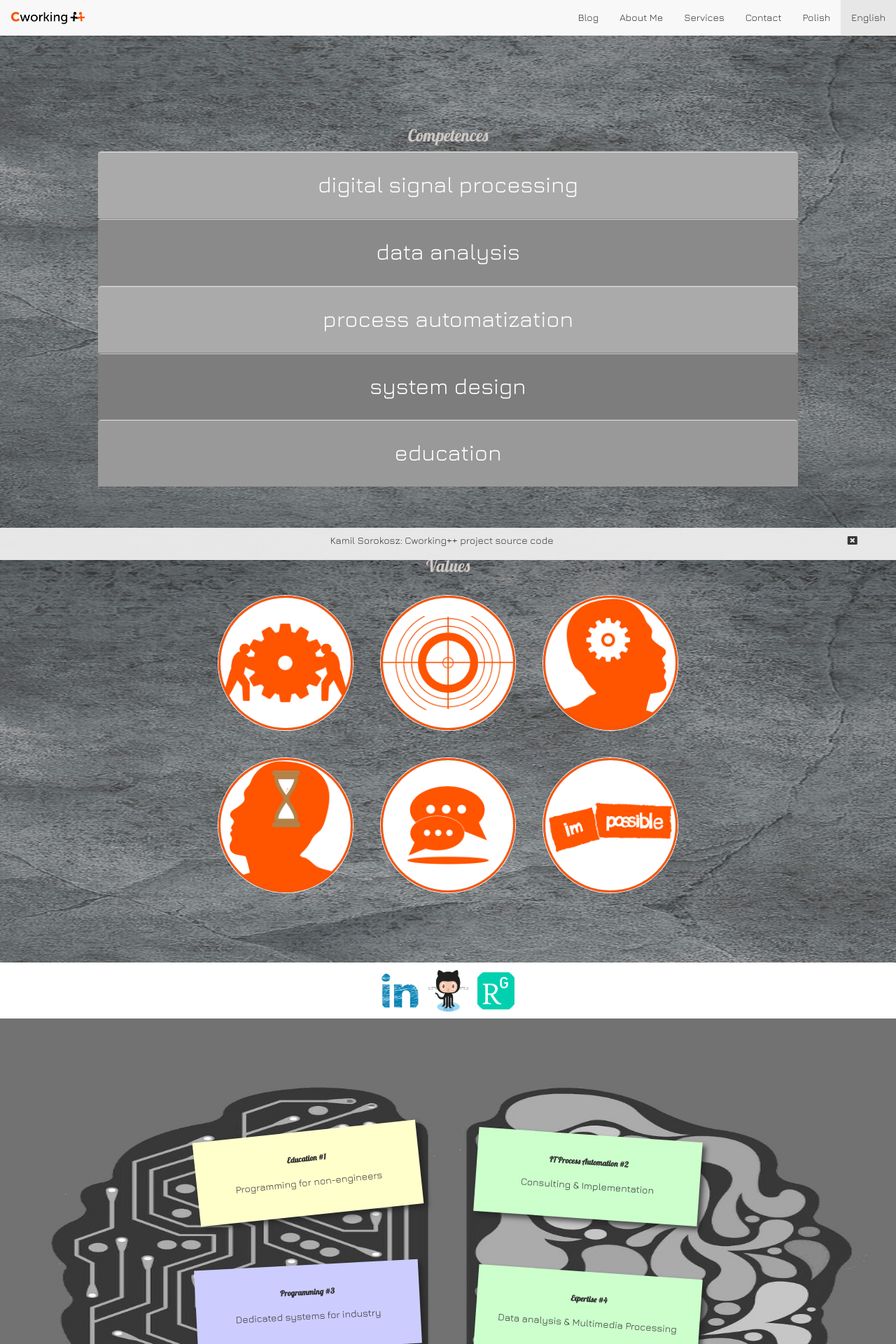
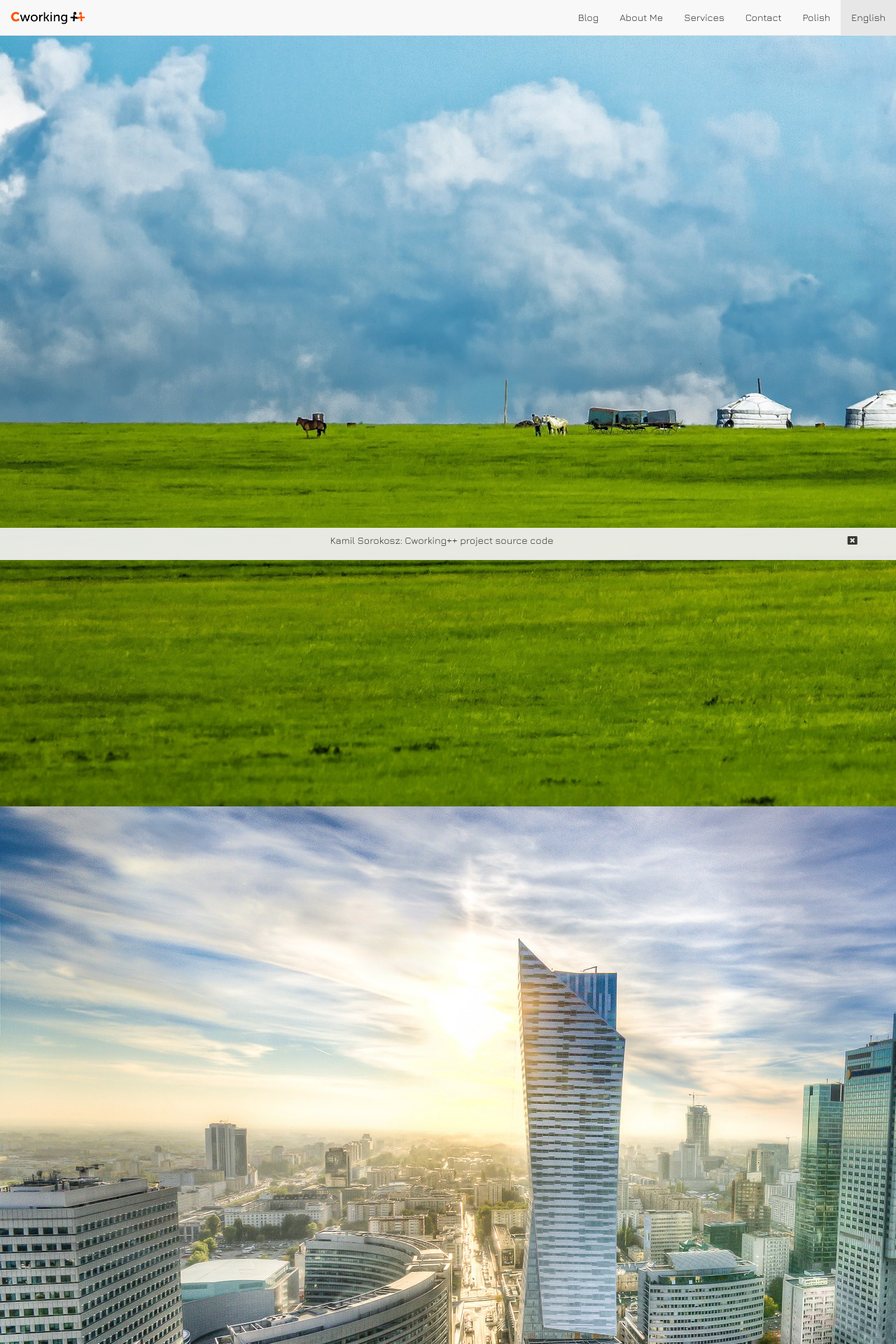
Before and after one commit to ksorokosz/cworking-homepage, a Django app: page /en/ in a window 1280 px wide; the page is wider, and only the part inside the window is pictured. Shown: the top 1920 px of that part at 70% size. Run offline with Django 3.2, Linux system fonts and the light colour scheme; some libraries are stand-ins or nearby versions.

Commit message:
main page animation added

```diff
--- a/main/templates/main/about.html
+++ b/main/templates/main/about.html
@@ -3,13 +3,13 @@
 
 <div id="container" class="container-fluid">
     <div id="chart-container-1">
-        <h3 class="noselect">{% blocktrans %}Competences{% endblocktrans %}</h3>
+        <h3 class="noselect header">{% blocktrans %}Competences{% endblocktrans %}</h3>
         <div id="chart">
             {% include "main/competences.html" %}
         </div>
     </div>
     <div id="values-icons">
-        <h3 class="noselect">{% blocktrans %}Values{% endblocktrans %}</h3>
+        <h3 class="noselect header">{% blocktrans %}Values{% endblocktrans %}</h3>
         <div id="icons">
             {% include "main/values.html" %}
         </div>
--- a/main/templates/main/index.html
+++ b/main/templates/main/index.html
@@ -5,6 +5,10 @@
 {% load staticfiles %}
 
 {% include "main/menu-bar.html" %}
+
+<div id="main-section">
+    {% include "main/main.html" %}
+</div>
 
 <div id="about-section">
     {% include "main/about.html" %}
--- /dev/null
+++ b/main/templates/main/main.html
@@ -0,0 +1,20 @@
+{% load i18n %}
+{% load staticfiles %}
+
+<div class="slideshow-container">
+    <div class="mySlides fading">
+        <img src="{% static 'main/css/images/1.jpg' %}">
+    </div>
+
+    <div class="mySlides fading">
+        <img src="{% static 'main/css/images/2.jpg' %}">
+    </div>
+
+    <div class="mySlides fading">
+        <img src="{% static 'main/css/images/3.jpg' %}">
+    </div>
+</div>
+
+<div id="main-title">
+    <h1>Cworking++ Freelancing</h1>
+</div>
--- a/main/templates/main/research.html
+++ b/main/templates/main/research.html
@@ -3,7 +3,7 @@
 
 <div id="container" class="container-fluid">
 
-    <ul id="note">
+    <ul id="note" class="noselect">
         <li>
             <a>
                 <h2>{% blocktrans %}Education #1{% endblocktrans %}</h2>
--- a/static/main/css/mobile.css
+++ b/static/main/css/mobile.css
@@ -3,19 +3,22 @@
 
     div#about-section {
 	    margin: 0 auto;
-	    background: url("/static/main/css/images/about-background-middle.jpg") no-repeat center center fixed;
-	    background-size: 100% 100%;
+	    background: #f8f8f8;
+        /*url("/static/main/css/images/about-background-middle.jpg") no-repeat center center fixed;*/
+	    background-size: 100vw 100vh;
         min-height: 100vh;
-	    height: auto;
+        top: 0;
+        left: 0;
         color: #cfc8c5;
     }
 
     div#research-section {
 	    margin: 0 auto;
 	    background: url("/static/main/css/images/research-background-middle.jpg") no-repeat center center fixed;
-	    background-size: 100% 100%;
-	    height: auto;
+	    background-size: 100vw 100vh;
         min-height: 100vh;
+        top: 0;
+        left: 0;
     }
 
     div#chart-container-1 {
@@ -49,7 +52,7 @@
     }
 
     ul#note li a{
-        height:15vh;
+        height:auto;
         width:25vw;
         padding:1vw;
     }
@@ -73,18 +76,22 @@
 
     div#about-section {
 	    margin: 0 auto;
-	    background: url("/static/main/css/images/about-background-small.jpg") no-repeat center center fixed;
-	    background-size: 100% 100%;
+	    background: #f8f8f8;
+        /*url("/static/main/css/images/about-background-small.jpg") no-repeat center center fixed;*/
+	    background-size: 100vw 100vh;
         min-height: 100vh;
-	    height: auto;
+        top: 0;
+        left: 0;
         color: #cfc8c5;
     }
 
     div#research-section {
 	    margin: 0 auto;
 	    background: url("/static/main/css/images/research-background-small.jpg") no-repeat center center fixed;
-	    background-size: 100% 100%;
-	    height: auto;
+        background-size: 100vw 100vh;
+        min-height: 100vh;
+        top: 0;
+        left: 0;
         min-height: 100vh;
     }
 
--- a/static/main/css/style.css
+++ b/static/main/css/style.css
@@ -28,12 +28,20 @@ body {
 
 /* About section */
 
+.header {
+	font-family: 'Jura', sans-serif !important;
+    margin-bottom: 5vh;
+    color: black;
+}
+
 div#about-section {
 	margin: 0 auto;
-	background: url("/static/main/css/images/about-background.jpg") no-repeat center center fixed;
-	background-size: 100% 100%;
+	background: #f8f8f8;
+    /*url("/static/main/css/images/about-background.jpg") no-repeat center center fixed;*/
+	background-size: 100vw 100vh;
     min-height: 100vh;
-	height: auto;
+    top: 0;
+    left: 0;
     color: #cfc8c5;
 }
 
@@ -150,7 +158,9 @@ div#icons {
     height: auto;
     border-radius: 100%;
     border: solid 0.25vw #ff5400;
-    box-shadow: 0 0 0 1px #F5F5F5;
+    -moz-box-shadow:5px 5px 7px rgba(33,33,33,1);
+    -webkit-box-shadow: 5px 5px 7px rgba(33,33,33,.7);
+    box-shadow: 5px 5px 7px rgba(33,33,33,.7);
 }
 
 /* Separator */
@@ -180,8 +190,9 @@ div#separator {
 div#research-section {
 	margin: 0 auto;
 	background: url("/static/main/css/images/research-background.jpg") no-repeat center center fixed;
-	background-size: 100% 100%;
-	height: auto;
+	background-size: 100vw 100vh;
+    top: 0;
+    left: 0;
     min-height: 100vh;
 }
 
```
Also changed, not shown: main/static/main/css/mobile.css (+18 -11 lines), main/static/main/css/style.css (+84 -7 lines), main/static/main/javascript/main.js (+16 -0 lines), README.md, main/static/main/css/images/1.jpg (added), main/static/main/css/images/2.jpg (added), main/static/main/css/images/3.jpg (added), main/static/main/css/images/about-background-middle.jpg (deleted), main/static/main/css/images/about-background-small.jpg (deleted), main/static/main/css/images/about-background.jpg (deleted).
